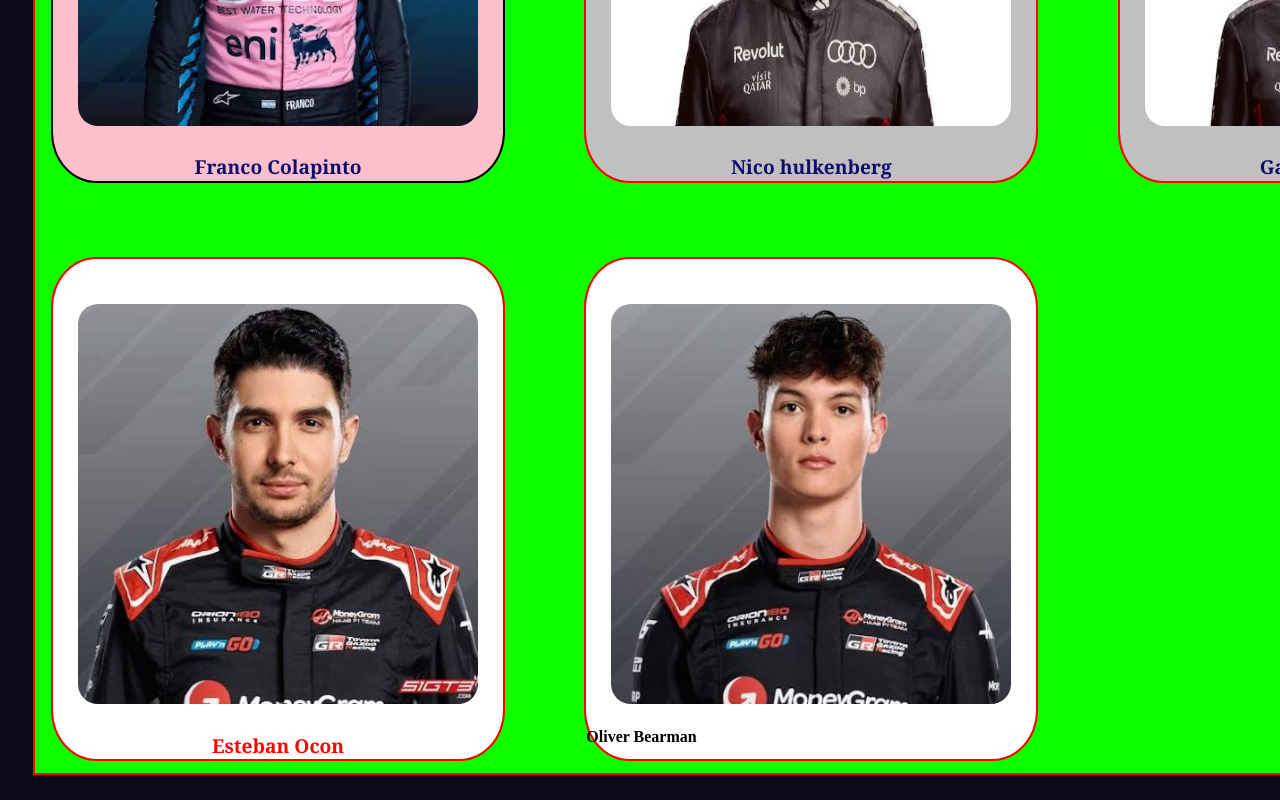
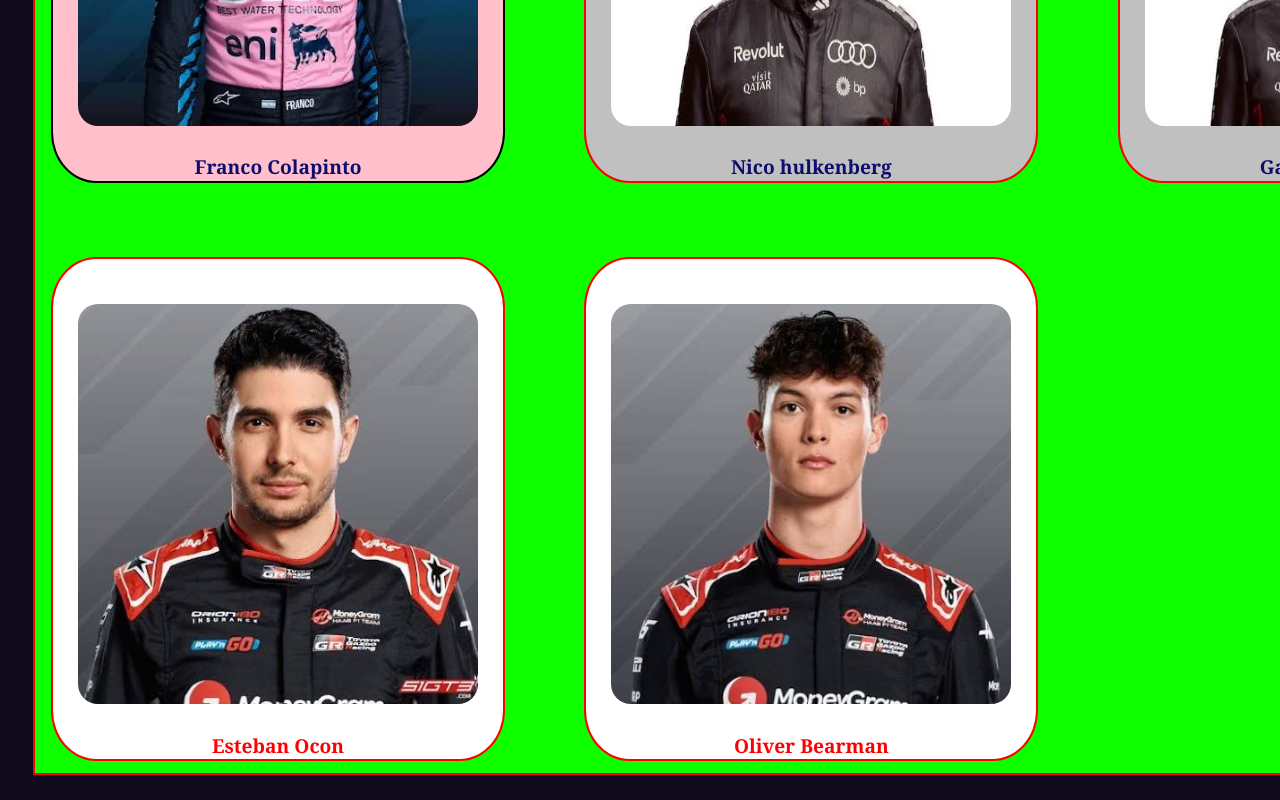
Before and after one commit to madhav1516/html_journey-, a plain HTML site: page htmlf1.html in a window 1280 px wide. Shown: the part 3312-4112 px from the top of the page. Drawn offline with Linux system fonts and the light colour scheme.

Commit message:
Fia driver 2026

```diff
--- a/cssf1.css
+++ b/cssf1.css
@@ -638,5 +638,12 @@ h1:hover{
     border-bottom-right-radius: 5%;
 }
 #oliver:hover{
-
+    box-shadow: 8px 8px 10px red;
 }
+#oli{
+    color: red;
+    text-align: center;
+    font-family: Cambria, Cochin, Georgia, Times, 'Times New Roman', serif;
+    font-weight: bold;
+    font-size: larger;
+}
--- a/htmlf1.html
+++ b/htmlf1.html
@@ -90,7 +90,7 @@
         </div>
         <div id="has">
             <img src="f1 driver/Oliver Bearman.jpeg" alt="Oliver" id="oliver">
-            <p id="Oli"><b>Oliver Bearman</b></p>
+            <p id="oli"><b>Oliver Bearman</b></p>
         </div>
     </div>
 
```
